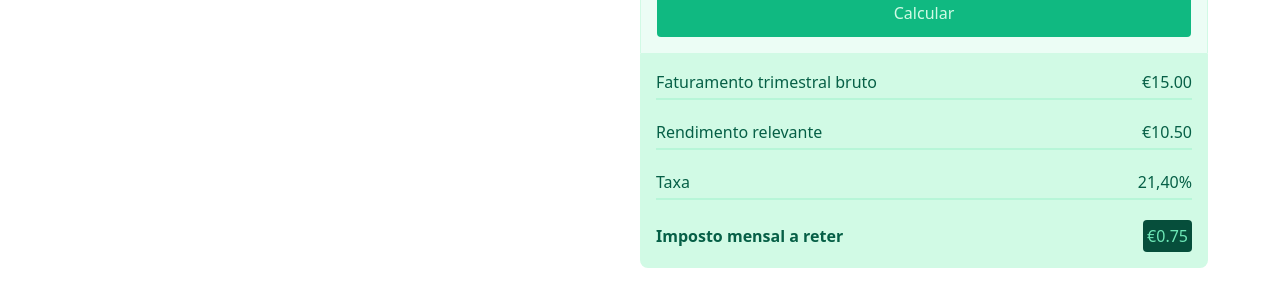
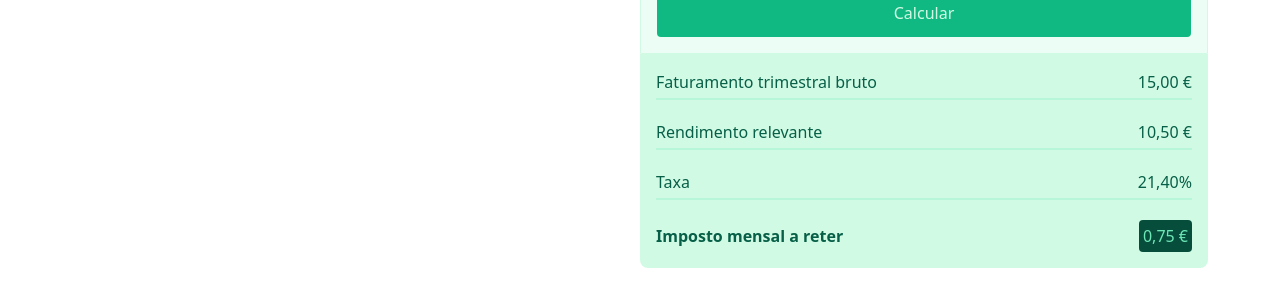
Before and after one commit to kdumagalhaes/calculadora-recibos-verdes, a React (Vite) app in the folder frontend/: page / in a window 1280 px wide. Both pictures are taken after typing "5", "5", "5" into the empty fields and a click on the button "Calcular". Shown: the part 510-812 px from the top of the page. Built offline with nearby package versions, Linux system fonts and the light colour scheme.

Commit message:
Add currency formater

```diff
--- a/frontend/src/components/Calculator/Calculator.tsx
+++ b/frontend/src/components/Calculator/Calculator.tsx
@@ -1,4 +1,5 @@
 import { useState, ChangeEvent, FormEvent, useRef, useEffect } from 'react'
+import { formatMoney } from '../../utils/formatMoney'
 import autoAnimate from '@formkit/auto-animate'
 
 export function Calculator() {
@@ -95,11 +96,11 @@ export function Calculator() {
           <div className="bg-emerald-100 p-4 text-emerald-800 flex flex-col gap-2 rounded-b-lg">
             <div className="flex justify-between items-center border-b-2 border-emerald-200/60 mb-3 pb-1">
               <p className="font-light">Faturamento trimestral bruto</p>
-              <span className="font-light">€{totalGross.toFixed(2)}</span>
+              <span className="font-light">{formatMoney(totalGross)}</span>
             </div>
             <div className="flex justify-between items-center border-b-2 border-emerald-200/60 mb-3 pb-1">
               <p className="font-light">Rendimento relevante</p>
-              <span className="font-light">€{relevantIncome.toFixed(2)}</span>
+              <span className="font-light">{formatMoney(relevantIncome)}</span>
             </div>
             <div className="flex justify-between items-center border-b-2 border-emerald-200/60 mb-3 pb-1">
               <p className="font-light">Taxa</p>
@@ -108,7 +109,7 @@ export function Calculator() {
             <div className="flex justify-between items-center">
               <p className="font-semibold">Imposto mensal a reter</p>
               <span className="bg-emerald-900 p-1 text-emerald-300 rounded">
-                €{monthlyTax.toFixed(2)}
+                {formatMoney(monthlyTax)}
               </span>
             </div>
           </div>
--- /dev/null
+++ b/frontend/src/utils/formatMoney.ts
@@ -0,0 +1,5 @@
+export const { format: formatMoney } = new Intl.NumberFormat('pt-PT', {
+  minimumFractionDigits: 2,
+  style: 'currency',
+  currency: 'EUR',
+})
```
